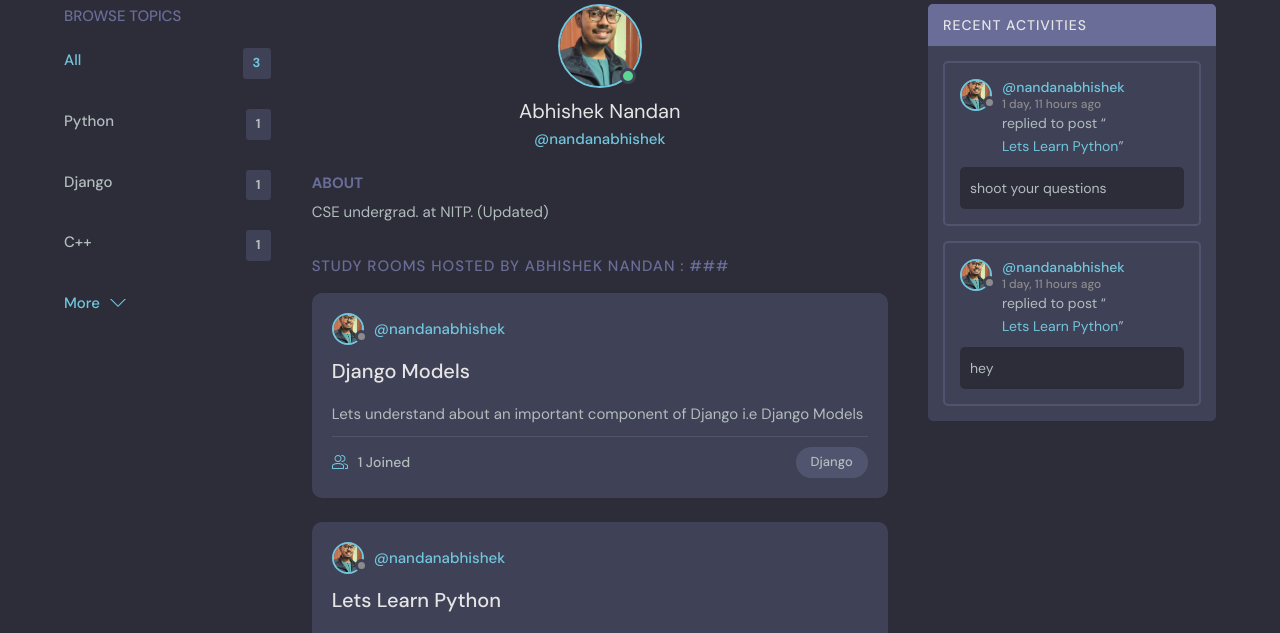
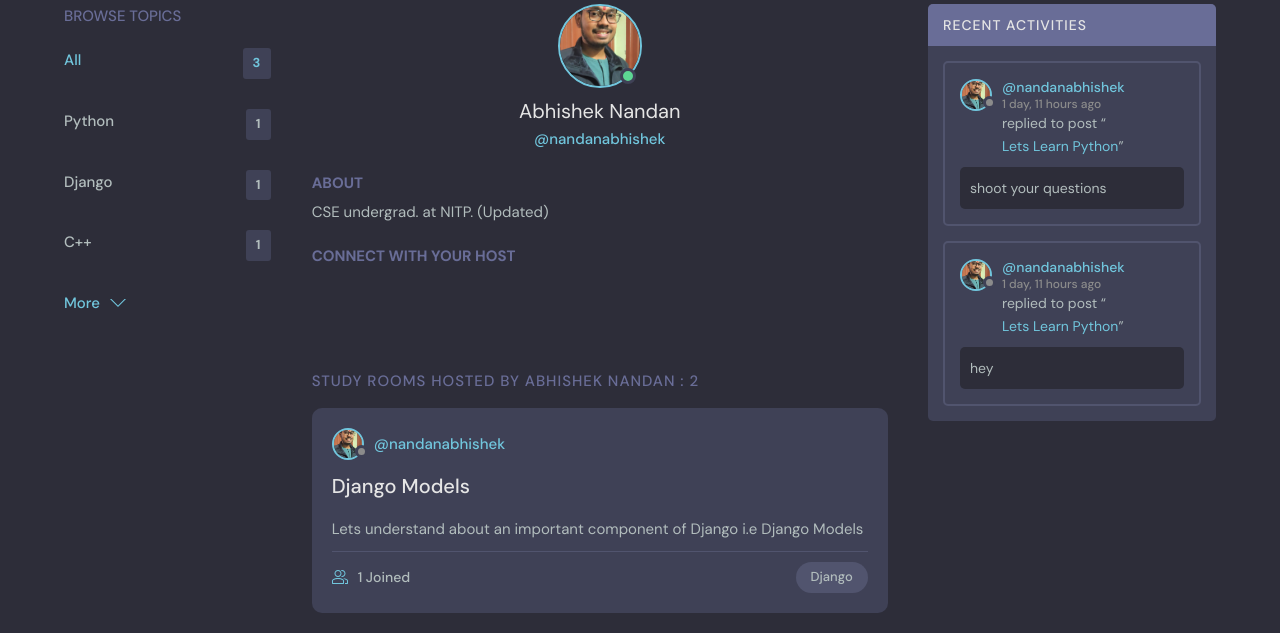
Before and after one commit to nandanabhishek/confab, a Django app: page /profile/1/ in a window 1280 px wide. Shown: the part 96-729 px from the top of the page. Run offline with Django 4.2, Linux system fonts and the light colour scheme; data comes from the database, SQL or seed files in the repository; both versions use the stored data as it was after the commit.

Commit message:
Revert "Revert "added social networking urls to User model and linked that to user profile""

```diff
--- a/base/forms.py
+++ b/base/forms.py
@@ -19,4 +19,4 @@
 class UserForm(ModelForm):
     class Meta:
         model = User
-        fields = ['avatar', 'name', 'username', 'email', 'bio'] # later on we will give option of bio and profile pic
+        fields = ['avatar', 'name', 'username', 'email', 'bio', 'url_fb', 'url_insta', 'url_linkedin', 'url_git']
--- a/base/models.py
+++ b/base/models.py
@@ -8,6 +8,15 @@
     email = models.EmailField(unique=True, null=True)
     bio = models.TextField(null=True)
     avatar = models.ImageField(null=True, default="avatar.svg")
+
+
+    url_fb = models.URLField(null=True, blank=True, verbose_name='Url-Facebook')
+    url_insta = models.URLField(null=True, blank=True, verbose_name='Url-Instagram')
+    # url_twitter = models.URLField(null=True, blank=False, verbose_name='Url-Twitter')
+    url_linkedin = models.URLField(null=True, blank=True, verbose_name='Url-Linkedin')
+    url_git = models.URLField(null=True, blank=True, verbose_name='Url-GitHub')
+
+
     USERNAME_FIELD = 'email'
     REQUIRED_FIELDS = []
 
--- a/base/templates/base/profile.html
+++ b/base/templates/base/profile.html
@@ -1,4 +1,5 @@
 {% extends 'main.html' %}
+{% load static %}
 
 {% block content %}
 
@@ -31,11 +32,52 @@
               {{user.bio}}
             </p>
           </div>
+          {% if user.url_fb or user.url_insta or user.url_linkedin or user.url_git %}
+          <div class="profile__about">
+            <h3>Connect with your host</h3>
+            <p>
+              {% if user.url_fb %}
+              <div class="fa">
+              <a href="{{user.url_fb}}">
+                  <img src="{% static 'images/icons/iconFb.png' %}" />
+              </a>
+              </div>
+              {% endif %}
+
+
+              {% if user.url_insta %}
+              <div class="fa">
+                <a href="{{user.url_insta}}">
+                  <img src="{% static 'images/icons/iconInsta.png' %}" />
+                </a>
+              </div>
+              {% endif %}
+
+
+              {% if user.url_linkedin %}
+              <div class="fa">
+                <a href="{{user.url_linkedin}}">
+                  <img src="{% static 'images/icons/iconLinkedin.png' %}" />
+                </a>
+              </div>
+              {% endif %}
+
+              {% if user.url_git %}
+              <div class="fa">
+                <a href="{{user.url_git}}">
+                  <img src="{% static 'images/icons/iconGit.png' %}" />
+                </a>
+              </div>
+              {% endif %}
+
+            </p>
+          </div>
+          {% endif %}
         </div>
 
         <div class="roomList__header">
           <div>
-            <h2>Study Rooms Hosted by {{user.name}} : ###</a>
+            <h2>Study Rooms Hosted by {{user.name}} : {{rooms.count}} </a>
             </h2>
           </div>
         </div>
--- a/static/styles/style.css
+++ b/static/styles/style.css
@@ -1163,3 +1163,20 @@
   color: var(--color-main);
   font-weight: 1.4rem;
 }
+
+
+
+/* for social media icons*/
+.fa {
+  padding: 20px;
+  font-size: 30px;
+  width: 30px;
+  text-align: center;
+  text-decoration: none;
+  margin: 5px 2px;
+  border-radius: 50%;
+}
+
+.fa:hover {
+    opacity: 0.6;
+}
--- a/templates/main.html
+++ b/templates/main.html
@@ -7,6 +7,7 @@
     <meta name="viewport" content="width=device-width, initial-scale=1.0" />
     <link rel="shortcut icon" href="assets/favicon.ico" type="image/x-icon" />
     <link rel="stylesheet" href="{% static 'styles/style.css' %}" />
+    <link rel="stylesheet" href="https://cdnjs.cloudflare.com/ajax/libs/font-awesome/4.7.0/css/font-awesome.min.css">
     <title>CONFAB</title>
   </head>
 
--- a/templates/navbar.html
+++ b/templates/navbar.html
@@ -27,7 +27,7 @@
       <!-- Logged In -->
       {% if request.user.is_authenticated %}
       <div class="header__user">
-        <a href="{% url 'user-profile' user.id %}">
+        <a href="{% url 'user-profile' request.user.id %}">
           <div class="avatar avatar--medium active">
             <img src="{{request.user.avatar.url}}" />
           </div>
```
Also changed, not shown: base/migrations/0004_user_url_fb_user_url_insta_user_url_linkedin_and_more.py (added), base/migrations/0005_user_url_git_alter_user_url_fb_alter_user_url_insta_and_more.py (added), base/migrations/0006_remove_user_url_twitter.py (added), base/migrations/0007_alter_user_url_fb_alter_user_url_git_and_more.py (added), base/views.py (line endings or trailing spaces), db.sqlite3, static/images/icons/IconLinkedin.png (added), static/images/icons/iconFb.png (added), static/images/icons/iconGit.png (added), static/images/icons/iconInsta.png (added).
